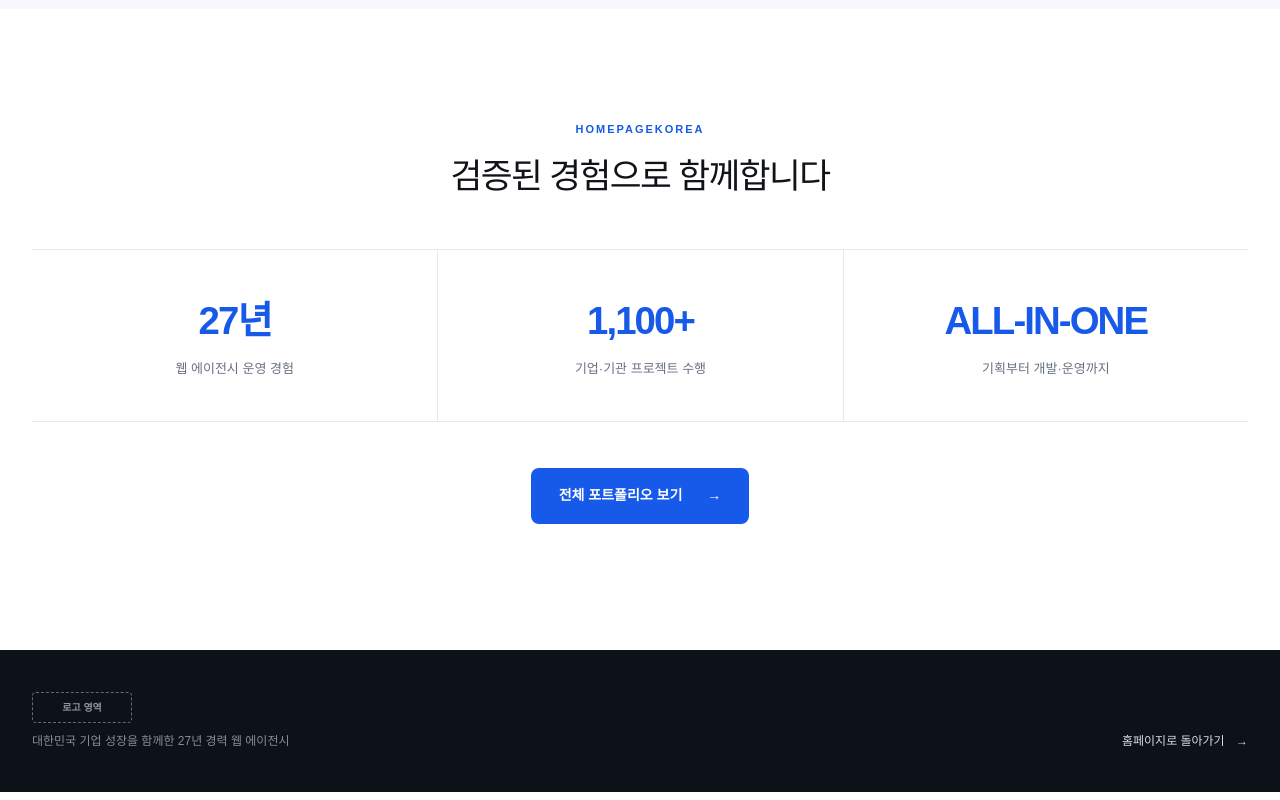
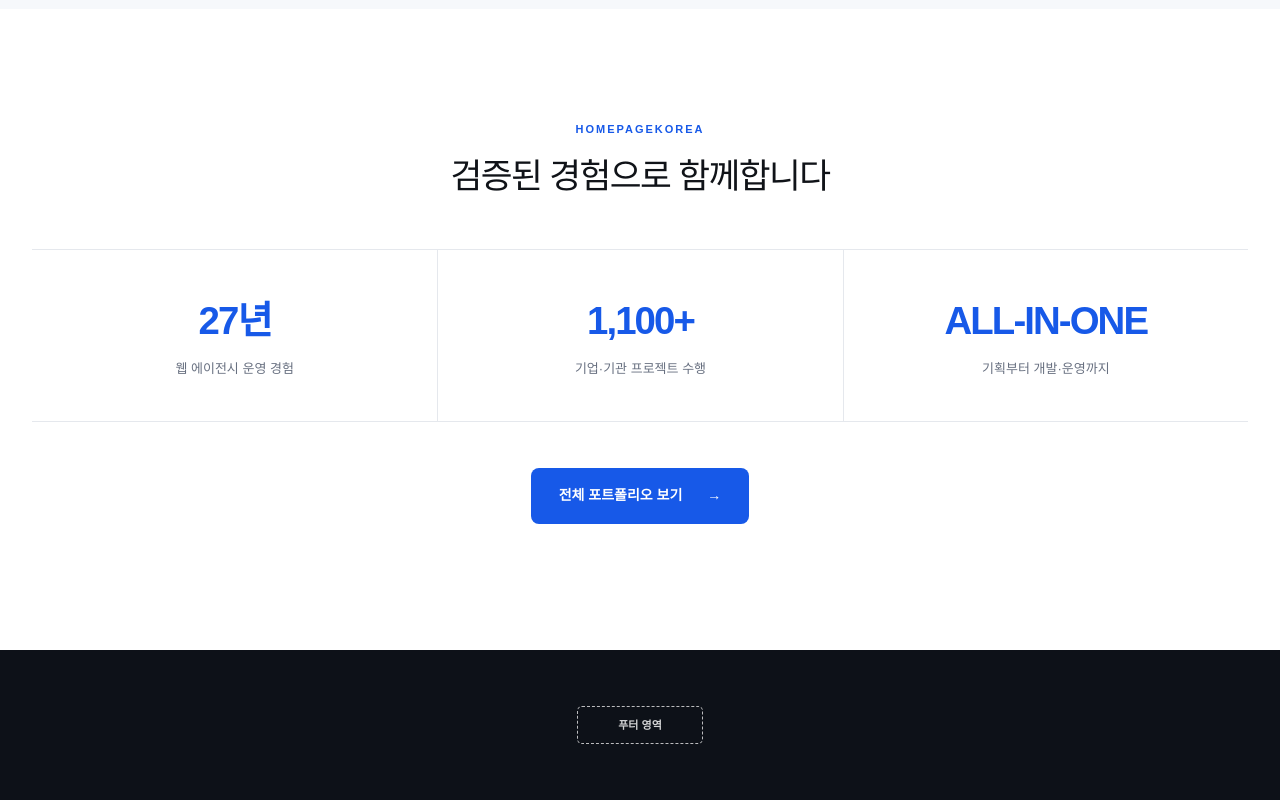
Before and after one commit to hongppo/homepagekorea, a Next.js app: page /contact-complete/medium-low in a window 1280 px wide. Shown: the part 1929-2729 px from the top of the page. Built offline with nearby package versions, Linux system fonts and the light colour scheme.

Commit message:
Simplify medium-low footer mockup

```diff
--- a/app/_components/MediumLowMockup.tsx
+++ b/app/_components/MediumLowMockup.tsx
@@ -142,14 +142,8 @@ export default function MediumLowMockup() {
         </div>
       </section>
 
-      <footer>
-        <div className="footer-inner">
-          <div>
-            <span className="footer-brand">로고 영역</span>
-            <p>대한민국 기업 성장을 함께한 27년 경력 웹 에이전시</p>
-          </div>
-          <a href="#top">홈페이지로 돌아가기 <span aria-hidden="true">→</span></a>
-        </div>
+      <footer className="empty-footer" aria-label="푸터 영역">
+        <span className="footer-placeholder">푸터 영역</span>
       </footer>
     </main>
   );
--- a/app/globals.css
+++ b/app/globals.css
@@ -236,6 +236,8 @@ button { font: inherit; }
 .single-cta a:hover, .single-cta a:focus-visible { background: var(--blue-dark); transform: translateY(-2px); outline: none; box-shadow: 0 12px 24px rgba(23, 89, 232, .2); }
 
 footer { padding: 42px 32px; background: #0d1118; color: white; }
+.empty-footer { min-height: 150px; display: grid; place-items: center; padding: 0; background: #0d1118; }
+.footer-placeholder { min-width: 126px; height: 38px; display: grid; place-items: center; border: 1px dashed rgba(255,255,255,.72); border-radius: 5px; color: rgba(255,255,255,.82); font-size: 11px; font-weight: 600; }
 .footer-inner { max-width: 1216px; margin: 0 auto; display: flex; align-items: flex-end; justify-content: space-between; gap: 30px; }
 .footer-brand { display: inline-grid; min-width: 100px; height: 31px; place-items: center; border: 1px dashed #626a76; border-radius: 4px; color: #8d96a3; font-size: 10px; font-weight: 600; }
 .footer-inner p { margin: 9px 0 0; color: #858d99; font-size: 12px; }
@@ -278,6 +280,7 @@ footer { padding: 42px 32px; background: #0d1118; color: white; }
   .strength-grid > div { padding: 30px 20px; }
   .strength-grid > div + div { border-top: 1px solid var(--line); border-left: 0; }
   .single-cta { margin-top: 36px; }
+  .empty-footer { min-height: 110px; }
   .footer-inner { align-items: flex-start; flex-direction: column; }
 }
 
```
